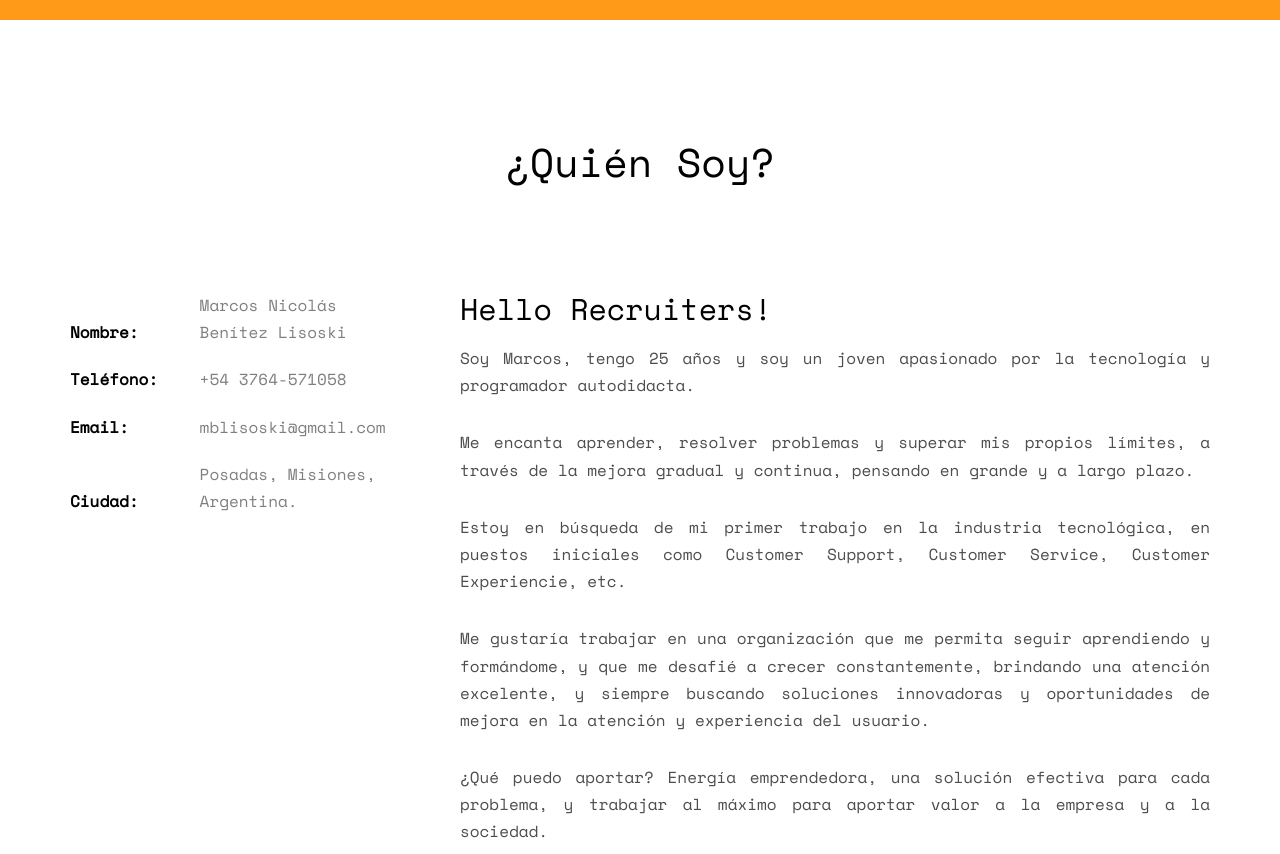
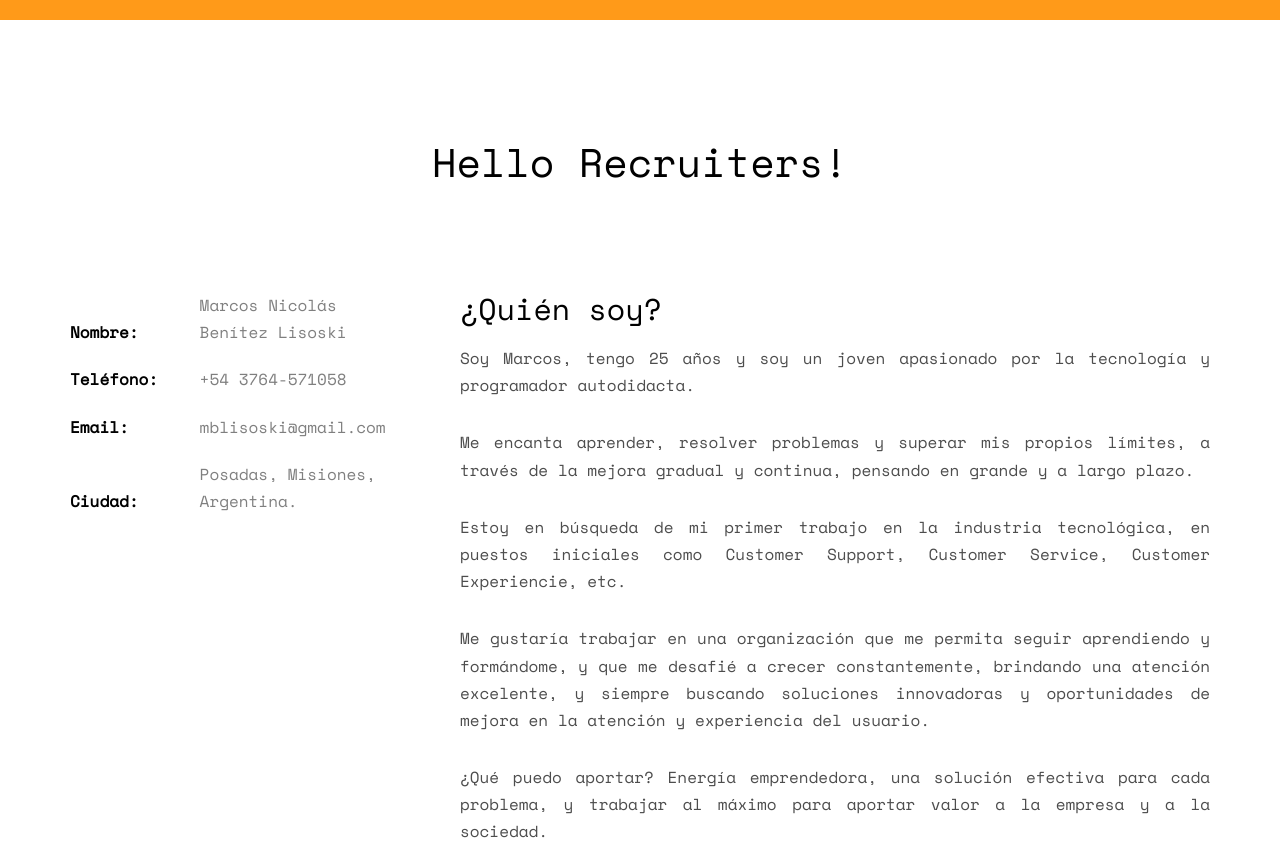
Before and after one commit to marcosnbl/marcosnbl.github.io, a plain HTML site: page index.html in a window 1280 px wide. Shown: the part 780-1634 px from the top of the page. Drawn offline with nearby package versions, Linux system fonts and the light colour scheme; some packages are replaced by stand-ins of ours; no server answers; files whose address does not match are found by name.

Commit message:
Update index.html

```diff
--- a/index.html
+++ b/index.html
@@ -76,7 +76,7 @@
 		<div class="container">
 			<div class="row">
 				<div class="col-md-8 col-md-offset-2 text-center fh5co-heading">
-					<h2>¿Quién Soy?</h2>
+					<h2>Hello Recruiters!</h2>
 				</div>
 			</div>
 			<div class="row">
@@ -89,7 +89,7 @@
 					</ul>
 				</div>
 				<div class="col-md-8">
-					<h2>Hello Recruiters!</h2>
+					<h2>¿Quién soy?</h2>
 					<p align="justify">Soy Marcos, tengo 25 años y soy un joven apasionado por la tecnología y programador autodidacta. </p>
 					<p align="justify">Me encanta aprender, resolver problemas y superar mis propios límites, a través de la mejora gradual y continua, pensando en grande y a largo plazo. </p>
 					<p align="justify">Estoy en búsqueda de mi primer trabajo en la industria tecnológica, en puestos iniciales como Customer Support, Customer Service, Customer Experiencie, etc.</p>
```
